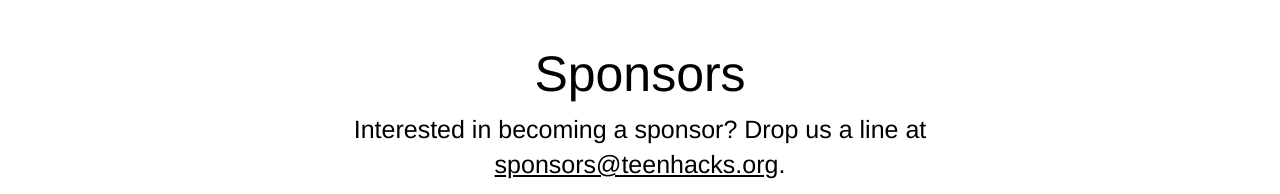
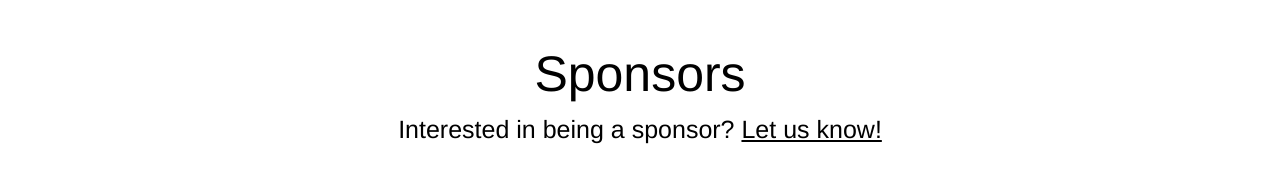
Before and after one commit to TeenHacks/TeenHacks.github.io, a plain HTML site: page index.html in a window 1280 px wide. Shown: the part 1859-2053 px from the top of the page. Drawn offline with nearby package versions, Linux system fonts and the light colour scheme.

Commit message:
Update sponsors section with packet

```diff
--- a/index.html
+++ b/index.html
@@ -96,7 +96,7 @@
 	</section>
 	<section id="sponsors-pane">
 		<h4>Sponsors</h4>
-		<p class="bottom-text">Interested in becoming a sponsor? Drop us a line at <a href="mailto:sponsors@teenhacks.org">sponsors@teenhacks.org</a>.</p>
+		<p class="bottom-text">Interested in being a sponsor? <a href="sponsors.pdf">Let us know!</a></p>
 	</section>
 	<section id="community-pane">
 		<h4>Community Support<h4>
```
Also changed, not shown: 1 other file.
